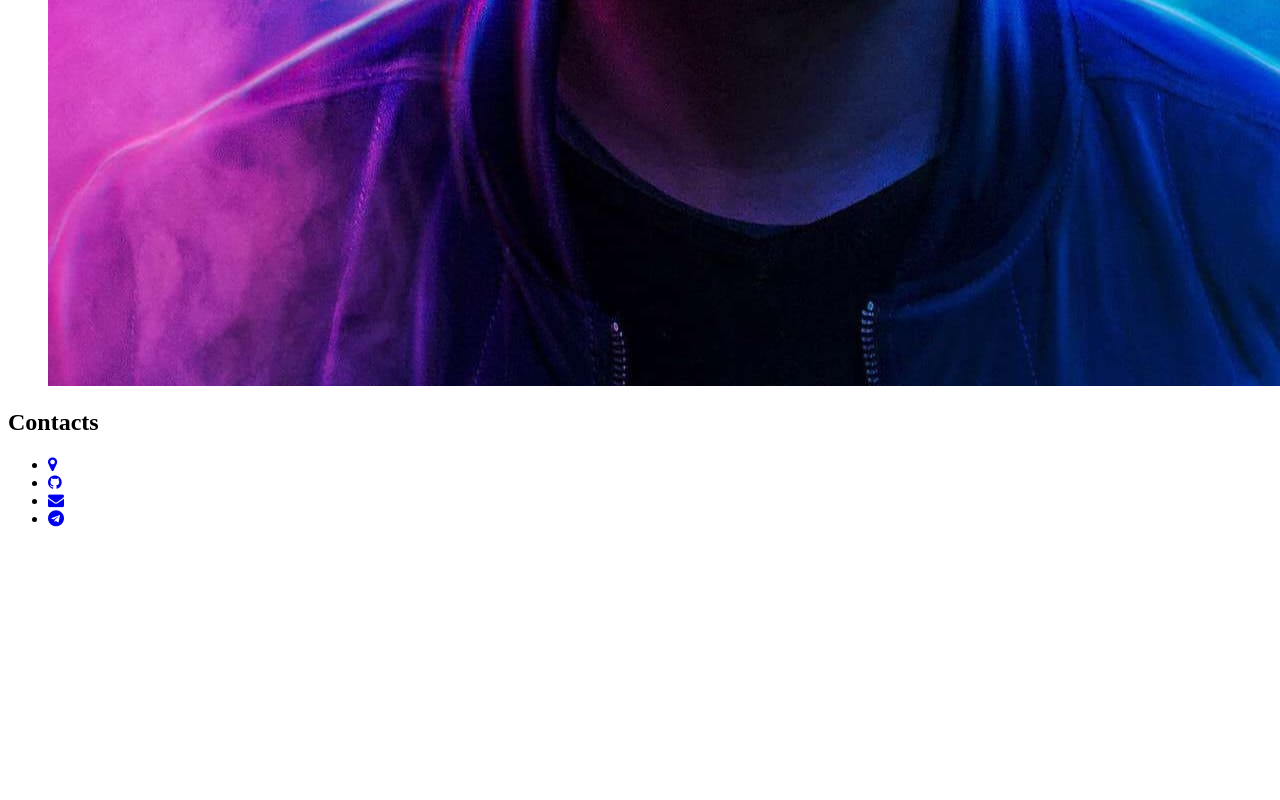
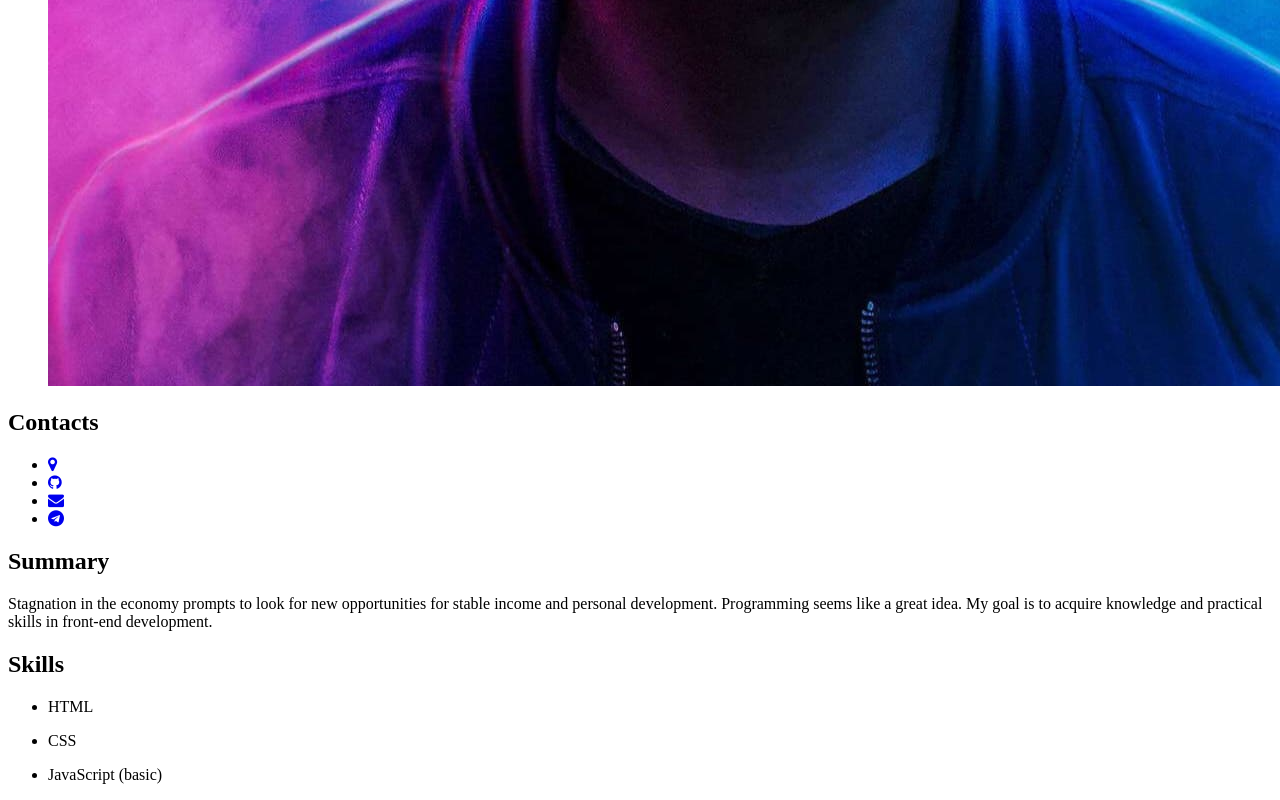
Before and after one commit to oleg1le/rsschool-cv, a plain HTML site: page index.html in a window 1280 px wide. Shown: the part 2138-2938 px from the top of the page. Before the commit the page ends 2682 px from the top, so only its background shows below. Drawn offline with Linux system fonts and the light colour scheme.

Commit message:
feat: add summary section

```diff
--- a/index.html
+++ b/index.html
@@ -87,6 +87,34 @@
       </section>
 
     </div>
+
+    <div class="block__right">
+
+      <section class="section section__summary" id="summary">
+        <h2>Summary</h2>
+        <p>
+          Stagnation in the economy prompts to look for new opportunities for stable income and personal development.
+          Programming seems like a great idea. My goal is to acquire knowledge and practical skills in front-end
+          development.
+        </p>
+      </section>
+      <section class="section section__skills" id="skills">
+        <h2>Skills</h2>
+        <ul class="skills__list">
+          <li class="skills__item">
+            <p>HTML</p>
+          </li>
+          <li class="skills__item">
+            <p>CSS</p>
+          </li>
+          <li class="skills__item">
+            <p>JavaScript (basic)</p>
+          </li>
+        </ul>
+      </section>
+
+    </div>
+
   </main>
 
 </body>
```
